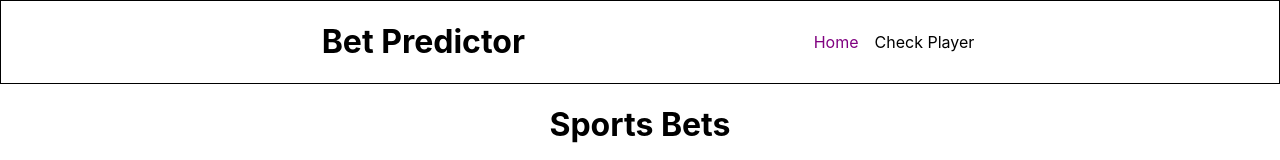
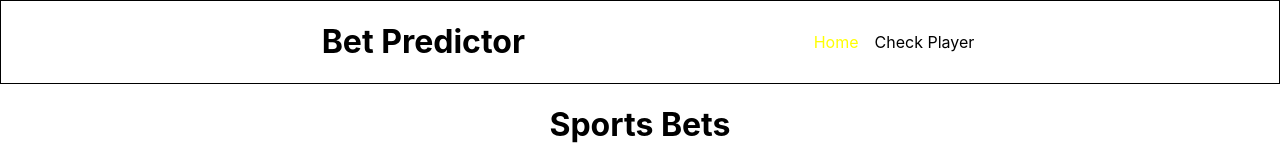
Before and after one commit to Peterhyh/sports-bet-predictor, a React (Create React App) app: page / in a window 1280 px wide. In both pictures the pointer is over the link "Home". Shown: the top 160 px of the page. Built offline with nearby package versions, Linux system fonts and the light colour scheme.

Commit message:
Navbar buttons hover yellow

```diff
--- a/src/App.css
+++ b/src/App.css
@@ -73,5 +73,5 @@
 }
 
 .navbar-button:hover {
-  color: purple;
+  color: yellow;
 }
```
